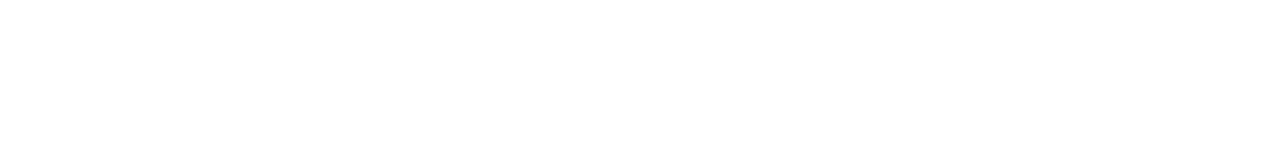
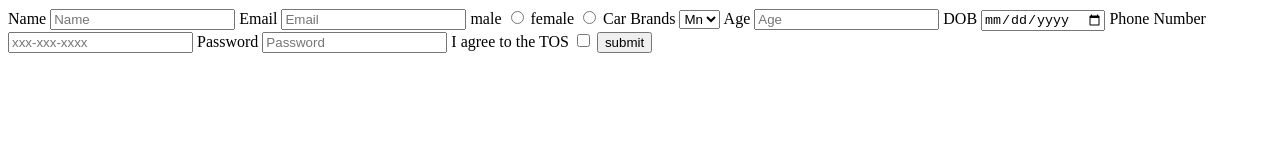
Before and after one commit to acciojob/signup-form-car-Razz700, a website: page main.html in a window 1280 px wide. Drawn offline with Linux system fonts and the light colour scheme.

Commit message:
created a submission

```diff
--- a/main.html
+++ b/main.html
@@ -10,6 +10,31 @@
 	<!-- the entire body must be written by student -->
     <script type="text/javascript" src="./script.js">
 </script>
+	<form method="post">
+		<label for="name">Name</label>
+		<input type="text" id="name" placeholder="Name" required>
+		<label for="email">Email</label>
+		<input type="email" id="email" placeholder="Email" required>
+		<label for="gender_m">male</label>
+		<input type="radio" id="gender_m" name="gender" required>
+		<label for="gender_f">female</label>
+		<input type="radio" id="gender_f" name="gender" required>
+		<label for="cars">Car Brands</label>
+		<select id="cars" required placeholder="--Please choose an option--"><option>Mn</option>
+		<option>bn</option>
+		<option>lj</option></select>
+		<label for="age">Age</label>
+		<input type="number" id="age" placeholder="Age" required>
+		<label for="dob">DOB</label>
+		<input type="date" id="dob" required>
+		<label for="tel">Phone Number</label>
+		<input type="tel" id="tel" placeholder="xxx-xxx-xxxx" required>
+		<label for="password">Password</label>
+		<input type="password" id="password" placeholder="Password" required>
+		<label for="tos">I agree to the TOS</label>
+		<input type="checkbox" id="tos" required>
+		<button type="submit">submit</button>
+	</form>
 
 </body>
 
```
